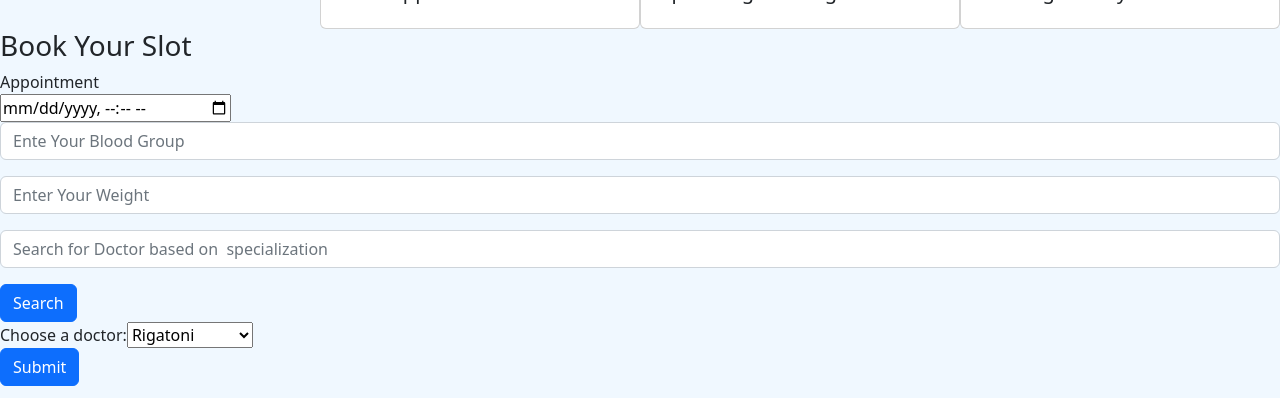
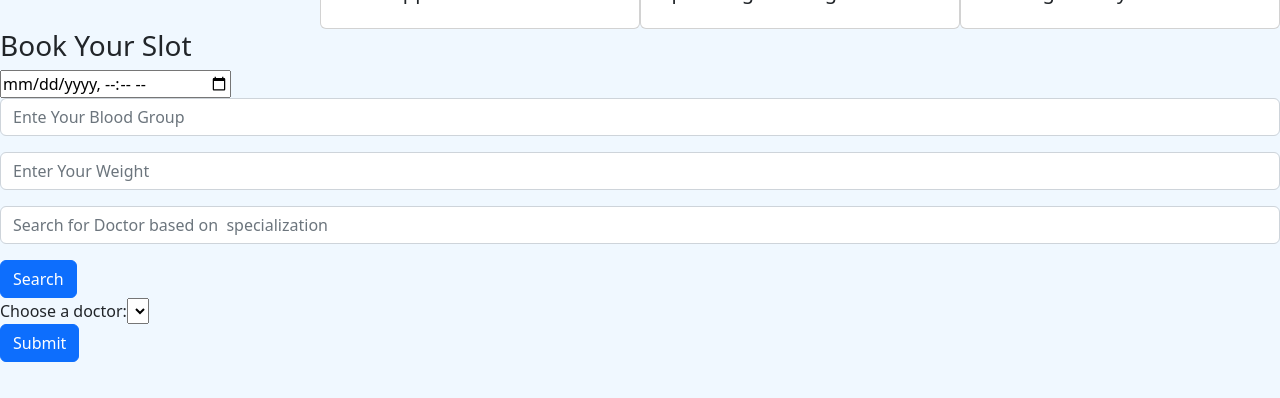
Before and after one commit to sagarrb1805/Q-Cure, a React (Create React App) app in the folder doctor_appointment/: page /user-profile in a window 1280 px wide. Both pictures are taken after a click on the element "Book Appointment". Shown: the part 346-744 px from the top of the page. Built offline with nearby package versions, Linux system fonts and the light colour scheme.

Commit message:
add patient details

```diff
--- a/doctor_appointment/src/components/userProfile/bookAppointment/BookAppointment.jsx
+++ b/doctor_appointment/src/components/userProfile/bookAppointment/BookAppointment.jsx
@@ -11,6 +11,11 @@ function BookAppointment({use_id}) {
   const [query, setQuery] = useState('')
   const [docList, setDocList] = useState([])
 
+  const[blood_group, setBloodGroup] = useState('')
+  const[weight, setWeight] = useState('')
+  const[docselected, setDocSelected] = useState(0)
+  const[appoinmentDate, setAppointmentDate] = useState('')
+
   const onSearch = async ()=>{
     const response = await fetch('http://localhost:2000/findDoctor/'+query, {
       method: 'GET',
@@ -20,23 +25,50 @@ function BookAppointment({use_id}) {
     console.log(docList)
   }
 
+  function toEpoch(dateTime){
+    return Date.parse(dateTime)
+  }
+
+
+  const onSubmit =async (e)=>{
+
+    e.preventDefault()
+    const response = await fetch('http://localhost:2000/addPatient', {
+      method: 'POST',
+      headers: {"Content-Type":'application/json'},
+      body: JSON.stringify({
+        blood_group:blood_group,
+        weight:weight,
+        patient:{
+          user_id:use_id
+        }
+      })
+    })
+
+    if(response.status === 200){
+
+
+      console.log("patient details added")
+    }
+
+    // console.log(bloodGroup + weight + docselected+toEpoch(appoinmentDate))
+  }
+
   return (
     <div>
     <div>
       <h3>Book Your Slot</h3>
-      {docList.map((doc)=>{
-        return (<h1>{doc.specialization}</h1>)
-      })}
+
       </div>
     <div>
-      <Appointment docList={docList}/>
-      <input type="datetime-local" id="meeting-time" name="meeting-time" />
+      <input onChange={(e)=>setAppointmentDate(e.target.value)} type="datetime-local" id="meeting-time" name="meeting-time" />
+
       <Form.Group className="mb-3" controlId="formBasicEmail">
-        <Form.Control type="text" placeholder="Ente Your Blood Group" />
+        <Form.Control onChange={(e)=>setBloodGroup(e.target.value)} type="text" placeholder="Ente Your Blood Group" />
       </Form.Group>
 
       <Form.Group className="mb-3" controlId="formBasicEmail">
-        <Form.Control type="text" placeholder="Enter Your Weight" />
+        <Form.Control onChange={(e)=>setWeight(e.target.value)} type="text" placeholder="Enter Your Weight" />
       </Form.Group>
 
       <Form.Group className="mb-3" controlId="formBasicEmail">
@@ -48,17 +80,14 @@ function BookAppointment({use_id}) {
       </Button><br />
 
       <label for="dog-names">Choose a doctor:</label>
-        <select name="dog-names" id="dog-names">
+        <select name="dog-names" id="dog-names" onChange={(e)=>setDocSelected(e.target.value)}>
         {docList.map((doctor)=>{
-          return (<option value="rigatoni">{doctor.specialization}</option>)
+          return <option  value={doctor.doctor.user_id}>{doctor.doctor.name} | {doctor.doctor.sex} | {doctor.experience} | {doctor.hospital_name} | {doctor.qualification}</option>
         })}
-            <option value="rigatoni">Rigatoni</option>
-            <option value="dave">Dave</option>
-            <option value="pumpernickel">Pumpernickel</option>
-            <option value="reeses">Reeses</option>
+
         </select>
         <br />
-        <Button type="submit" >
+        <Button type="submit" onClick={onSubmit}>
       Submit
       </Button>
 
```
